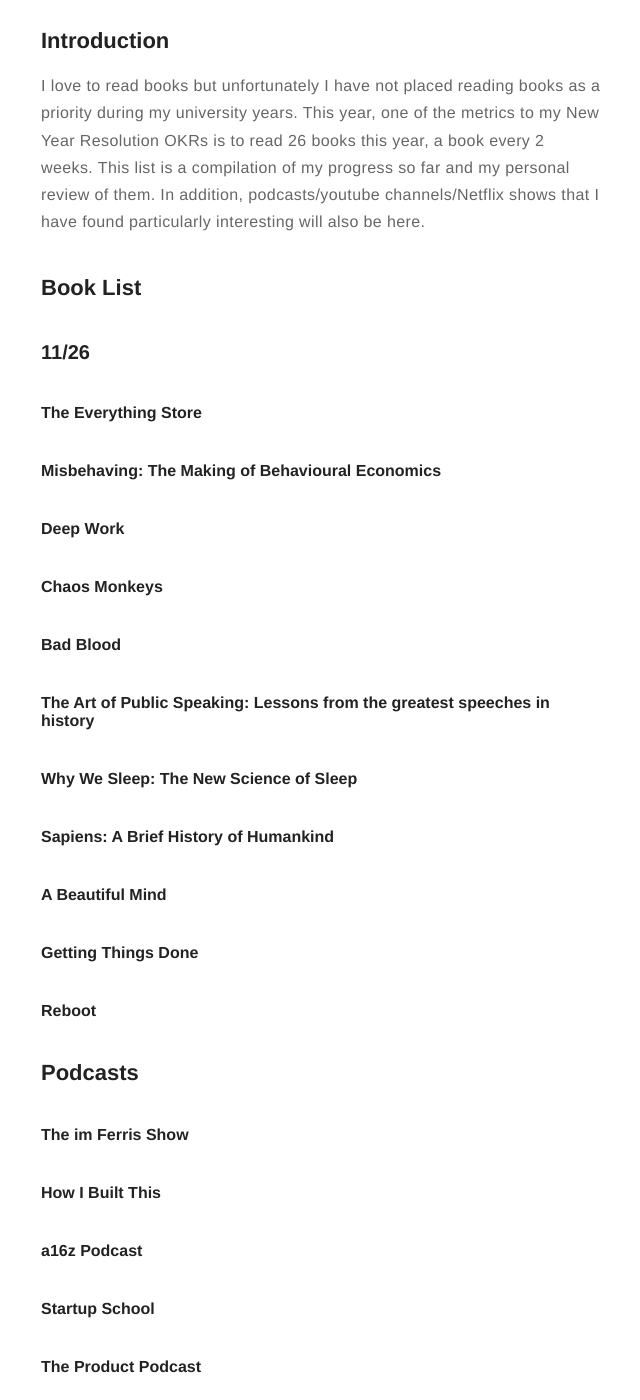
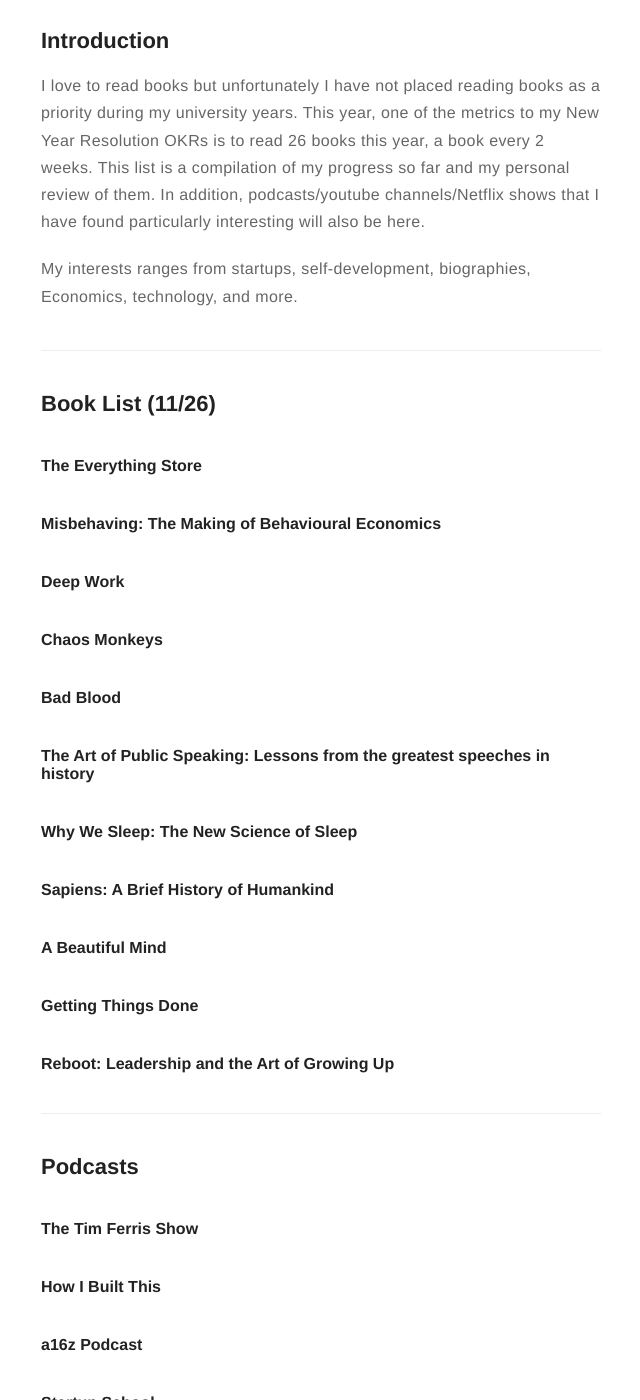
Before and after one commit to chrishyland/chrishyland.github.io, a Jekyll site: the page built from _posts/2019-07-01-Reading_List.md, in a window 1280 px wide and 1400 px high, scrolled down 279 px. Shown: the whole window, without its empty margins (319-959 px from the left). Built offline with Jekyll 4.4.1, drawn with Linux system fonts in a browser that asks for light colours.

Commit message:
Updating

```diff
--- a/_posts/2019-07-01-Reading_List.md
+++ b/_posts/2019-07-01-Reading_List.md
@@ -13,8 +13,11 @@
 ## Introduction
 I love to read books but unfortunately I have not placed reading books as a priority during my university years. This year, one of the metrics to my New Year Resolution OKRs is to read 26 books this year, a book every 2 weeks. This list is a compilation of my progress so far and my personal review of them. In addition, podcasts/youtube channels/Netflix shows that I have found particularly interesting will also be here.
 
-## Book List
-### 11/26
+My interests ranges from startups, self-development, biographies, Economics, technology, and more.
+
+---
+
+## Book List (11/26)
 
 #### The Everything Store
 
@@ -36,12 +39,13 @@
 
 #### Getting Things Done
 
-#### Reboot
+#### Reboot: Leadership and the Art of Growing Up
 
+---
 
 ## Podcasts
 
-#### The im Ferris Show
+#### The Tim Ferris Show
 
 #### How I Built This
 
@@ -59,7 +63,7 @@
 
 #### Crazy/Genius
 
-
+---
 
 ## Netflix Shows
 
```
